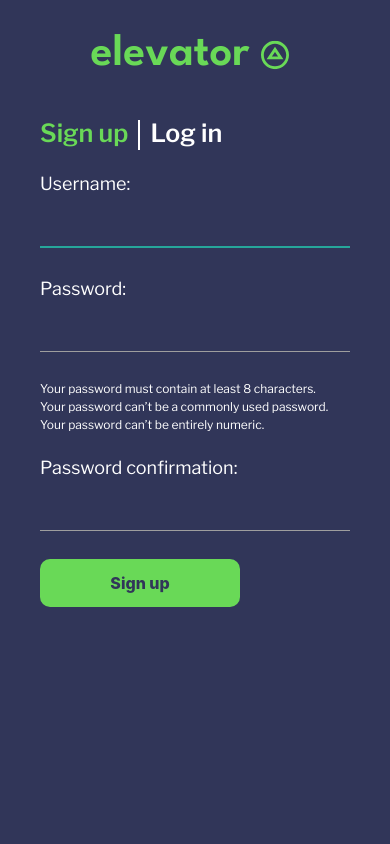
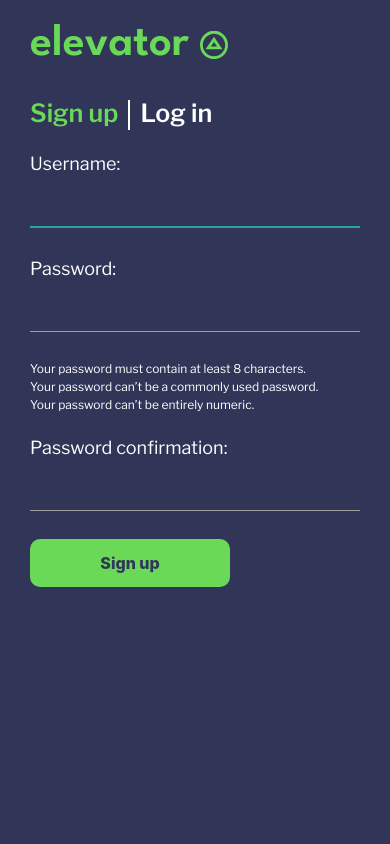
Before and after one commit to lancechincodes/elevator, a Django app: page /accounts/signup/ in a window 390 px wide. Run offline with Django 4.2, Linux system fonts and the light colour scheme; some libraries are stand-ins or nearby versions.

Commit message:
Edit spacing on mobile home and auth pages

```diff
--- a/main_app/static/styles/home.css
+++ b/main_app/static/styles/home.css
@@ -6,13 +6,13 @@
     overflow-x: hidden;
     display: flex;
     flex-direction: column;
-    align-items: center;
+    align-items: left;
 }
 
 .header {
     display: flex;
     justify-content: left;
-    margin: 30px auto;
+    margin: 20px 30px;
 }
 
 .title {
--- a/main_app/static/styles/signup.css
+++ b/main_app/static/styles/signup.css
@@ -9,14 +9,14 @@
     overflow: hidden;
     display: flex;
     flex-direction: column;
-    align-items: center;
+    align-items: left;
     overflow: hidden;
 }
 
 .header {
     display: flex;
-    justify-content: center;
-    margin: 30px auto;
+    justify-content: left;
+    margin: 20px 30px;
 }
 
 .title {
@@ -37,7 +37,7 @@
 }
 
 .mobile {
-    margin: 10px 40px;
+    margin: 10px 30px;
 }
 
 .enter-div {
```
Also changed, not shown: main_app/static/styles/login.css (+4 -4 lines).
